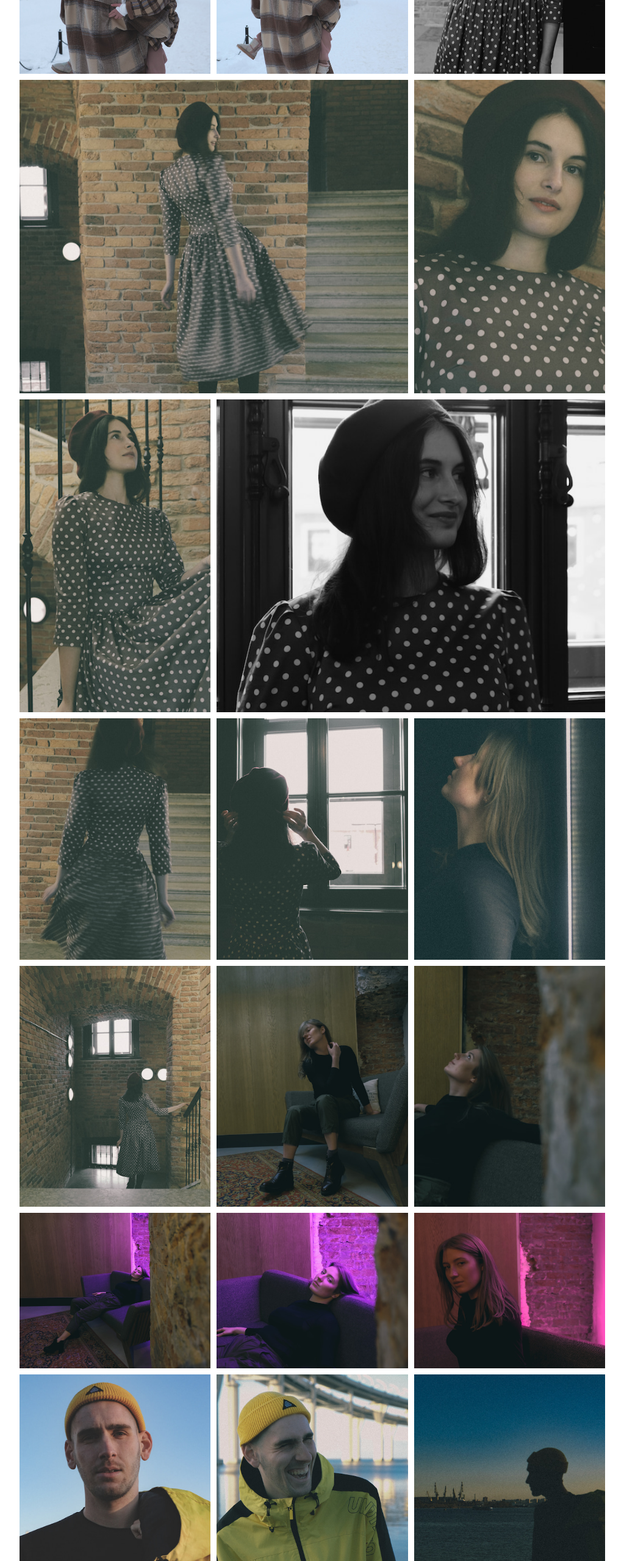
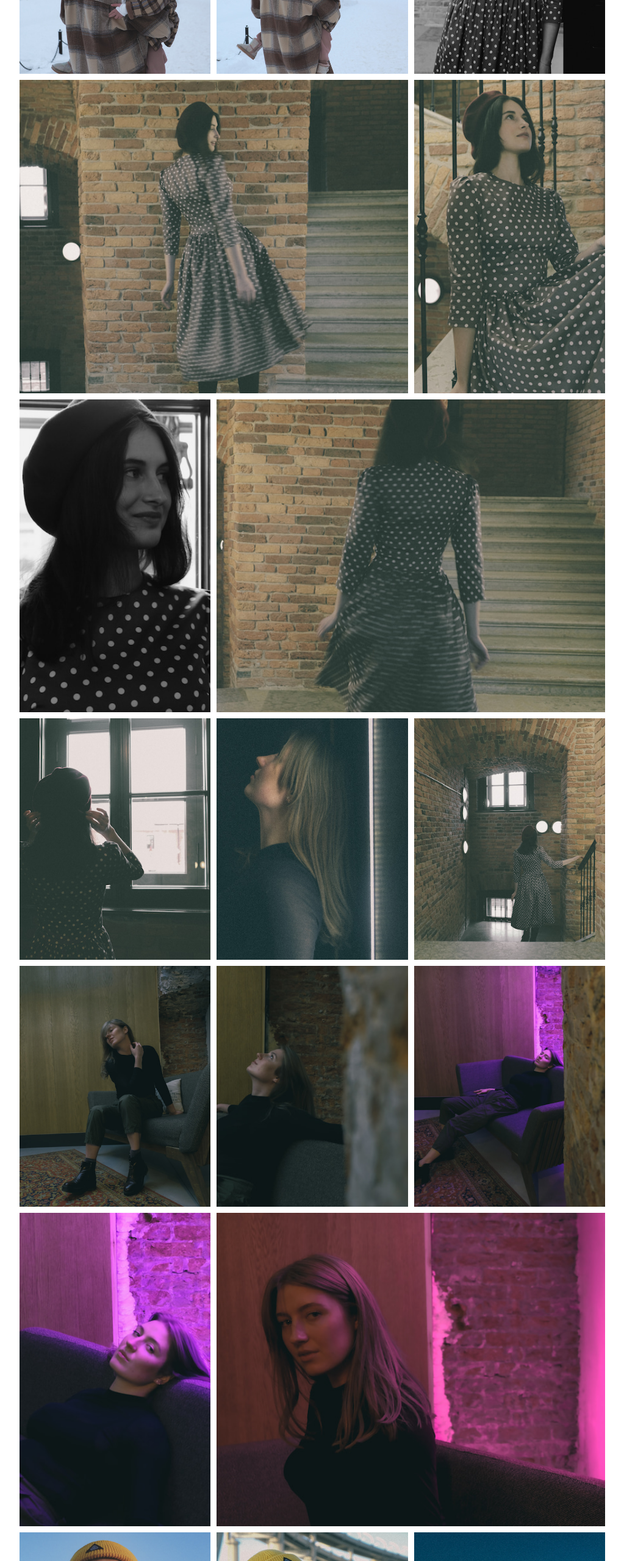
Before and after one commit to IrinaZueva/portfolio, a plain HTML site: page index.html in a window 1280 px wide. Shown: the part 1000-3560 px from the top of the page at 61% size, without its empty margins (128-1151 px from the left). Drawn offline with Linux system fonts and the light colour scheme.

Commit message:
Удалил 1 фотку, поправил сетку

```diff
--- a/css/style.css
+++ b/css/style.css
@@ -46,3 +46,4 @@ a {
 .gallery__item:nth-child(12) { grid-area: 5 / 3 / 6 / 4; }
 .gallery__item:nth-child(13) { grid-area: 6 / 1 / 7 / 2; }
 .gallery__item:nth-child(14) { grid-area: 6 / 2 / 7 / 4; }
+.gallery__item:nth-child(22) { grid-area: 9 / 2 / 10 / 4; }
--- a/index.html
+++ b/index.html
@@ -24,7 +24,7 @@
             <a href="optimized/d9.jpg" class="gallery__item"><img src="optimized/d9prev.jpg" alt="" /></a>
             <a href="optimized/0.jpg" class="gallery__item"><img src="optimized/0prev.jpg" alt="" /></a>
             <a href="optimized/1.jpg" class="gallery__item"><img src="optimized/1prev.jpg" alt="" /></a>
-            <a href="optimized/2.jpg" class="gallery__item"><img src="optimized/2prev.jpg" alt="" /></a>
+            <!-- <a href="optimized/2.jpg" class="gallery__item"><img src="optimized/2prev.jpg" alt="" /></a> -->
             <a href="optimized/3.jpg" class="gallery__item"><img src="optimized/3prev.jpg" alt="" /></a>
             <a href="optimized/4.jpg" class="gallery__item"><img src="optimized/4prev.jpg" alt="" /></a>
             <a href="optimized/5.jpg" class="gallery__item"><img src="optimized/5prev.jpg" alt="" /></a>
```
